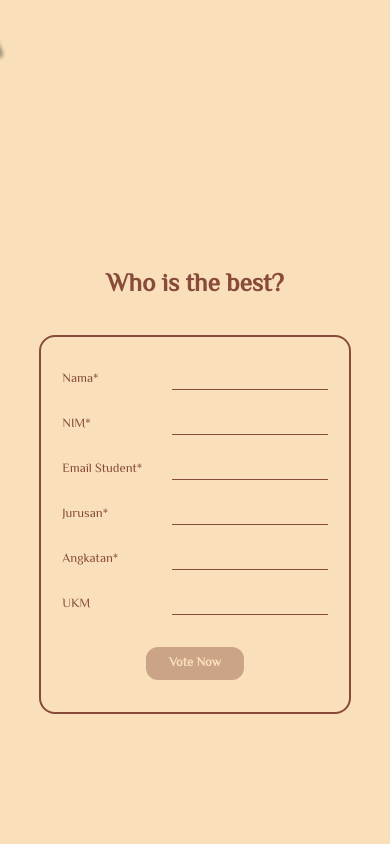
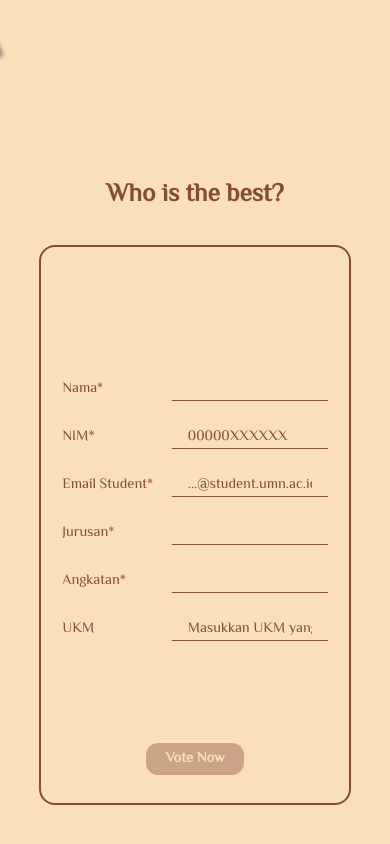
Before and after one commit to gilbertzaini/STUKM23, a React (Create React App) app in the folder frontend/: page / in a window 390 px wide. Shown: the part 1140-1984 px from the top of the page. Built offline with nearby package versions, Linux system fonts and the light colour scheme; no server answers.

Commit message:
ref(fe): fixed form responsiveness, added nim & email regex

```diff
--- a/frontend/src/App.css
+++ b/frontend/src/App.css
@@ -25,7 +25,8 @@
   background: #f9e0bb;
   min-height: 100vh;
   width: 100%;
-  overflow: auto;
+  overflow-x: hidden;
+  overflow-y: auto;
 }
 
 #app::-webkit-scrollbar {
--- a/frontend/src/components/VotingForm.css
+++ b/frontend/src/components/VotingForm.css
@@ -49,7 +49,7 @@
 .votingLabel {
   text-align: start;
   width: 20vw !important;
-  font-size: 3.5vh !important;
+  /* font-size: 3.5vh !important; */
 }
 
 .votingInput {
@@ -58,36 +58,38 @@
   border-bottom: 1px solid var(--secondary) !important;
   width: 35vw !important;
   height: 100% !important;
-  font-size: 3.5vh !important;
+  /* font-size: 3.5vh !important; */
 }
 
 .votingInput::placeholder {
-  color: var(--primary);
-  font-size: 3.5vh !important;
+  color: var(--secondary);
+  /* font-size: 3.5vh !important; */
 }
 
 .votingButton {
+  position: absolute !important;
+  bottom: 5% !important;
   background: var(--secondary) !important;
   color: var(--primary) !important;
-  height: 7vh !important;
-  width: 15vw !important;
-  font-size: 3.5vh !important;
+  height: 6vh !important;
+  width: 10vw !important;
+  font-size: 2rem !important;
 }
 
 @media only screen and (max-width: 1080px) {
   .votingLabel {
-    font-size: 2.2vh !important;
+    /* font-size: 2.2vh !important; */
     width: 25vw !important;
   }
 
   .votingInput {
-    font-size: 2.2vh !important;
+    /* font-size: 2.2vh !important; */
     width: 45vw !important;
   }
 
-  .votingInput::placeholder {
+  /* .votingInput::placeholder {
     font-size: 2vh !important;
-  }
+  } */
 
   .votingButton {
     height: 4vh !important;
@@ -98,40 +100,31 @@
 
 @media only screen and (max-width: 600px) {
   .votingLabel {
-    font-size: 1.5vh !important;
+    /* font-size: 0.9rem !important; */
     width: 25vw !important;
   }
 
   .votingInput {
-    font-size: 1.5vh !important;
+    /* font-size: 0.9rem !important; */
     width: 40vw !important;
   }
 
-  .votingInput::placeholder {
+  /* .votingInput::placeholder {
     font-size: 1.5vh !important;
-  }
+  } */
 
   .votingButton {
-    height: 4vh !important;
+    height: 2rem !important;
     width: 25vw !important;
-    font-size: 1.5vh !important;
-  }
-}
-
-@media only screen and (max-width: 600px) and (orientation: landscape){
-  .flipContainer {
-    height: 80vh;
-  }
-}
-@media only screen and (max-width: 600px) and (orientation: potrait){
-  .flipContainer {
-    height: 55vh;
+    font-size: 0.9rem !important;
   }
 }
 
 .ukmHeading {
+  position: absolute;
+  top: 11.5%;
   font-family: "El Messiri" !important;
-  font-size: 5vh !important;
+  /* font-size: 5vh !important; */
 }
 
 .ukmWrapper {
--- a/frontend/src/components/VotingForm.jsx
+++ b/frontend/src/components/VotingForm.jsx
@@ -42,6 +42,11 @@ const VotingForm = () => {
   const sainsosArr = [];
   const senbudArr = [];
 
+  const [emailCheck, setEmailCheck] = useState(false);
+  const [nimCheck, setNimCheck] = useState(false);
+  const emailRegex = /^[^\s@]+@student\.umn\.ac\.id$/;
+  const nimRegex = /^000000\d{5}$|^00000\d{6}$/;
+
   const getLoggedInUser = async () => {
     try {
       const response = await axios.get("http://localhost:8888/logged-in-user");
@@ -80,28 +85,70 @@ const VotingForm = () => {
       });
   }, []);
 
+  useEffect(() => {
+    if (orientation) console.log("potrait");
+    else console.log("landscape");
+  }, [orientation]);
+
   fieldList.forEach((field) => {
     const item = (
-      <Flex direction={"column"}>
+      <Flex direction={"column"} display={page === 0 ? "block" : "none"}>
         <Flex
           dir={{ base: "column", xl: "row" }}
           justifyContent={"center"}
           alignItems={"center"}
           my={3}
         >
-          <FormLabel className="votingLabel" my={"auto"}>
+          <FormLabel
+            className="votingLabel"
+            my={"auto"}
+            fontSize={{
+              base: "0.9rem",
+              sm: orientation ? "1.2rem" : "0.7rem",
+              lg: "1.3rem",
+              xl: "2rem",
+            }}
+          >
             {field.label}
           </FormLabel>
           <Input
+            fontSize={{
+              base: "0.9rem",
+              sm: orientation ? "1.2rem" : "0.7rem",
+              lg: "1.3rem",
+              xl: "2rem",
+            }}
             type={field.type}
             name={field.name}
             className="votingInput"
             placeholder={field.placeholder}
-            value={eval(field.name)}
+            value={
+              field.name === "nama"
+                ? nama
+                : field.name === "nim"
+                ? nim
+                : field.name === "email"
+                ? email
+                : field.name === "jurusan"
+                ? jurusan
+                : field.name === "angkatan"
+                ? angkatan
+                : ukm
+            }
             onChange={(e) => {
-              const targetName =
-                field.name.charAt(0).toUpperCase() + field.name.slice(1);
-              eval(`set${targetName}(e.target.value)`);
+              const value = e.target.value;
+              if (field.name === "nama") setNama(value);
+              else if (field.name === "nim") {
+                setNim(value);
+                if (nimRegex.test(value) || value === "") setNimCheck(true);
+                else setNimCheck(false);
+              } else if (field.name === "email") {
+                setEmail(value);
+                if (emailRegex.test(value) || value === "") setEmailCheck(true);
+                else setEmailCheck(false);
+              } else if (field.name === "jurusan") setJurusan(value);
+              else if (field.name === "angkatan") setAngkatan(value);
+              else setUkm(value);
             }}
             required={field.required}
           />
@@ -132,8 +179,8 @@ const VotingForm = () => {
     const item = (
       <Button
         my={5}
-        h={"7rem"}
-        w={"10rem"}
+        h={{ base: "6vh", lg: "5rem", xl: "7rem" }}
+        w={{ base: "auto", lg: "8rem", xl: "10rem" }}
         bg={"transparent"}
         _hover={{
           transform: "scale(1.1)",
@@ -191,7 +238,9 @@ const VotingForm = () => {
         // setError(true);
       } else {
         setFlip(true);
-        setPage(1);
+        setTimeout(() => {
+          setPage(1);
+        }, 100);
         flipRef.current.className = "flip now";
       }
     } else {
@@ -255,6 +304,9 @@ const VotingForm = () => {
 
         toggleFlip();
         resetState();
+        setTimeout(() => {
+          getLoggedInUser();
+        }, 100);
       } else {
         console.log("isi dlu bg");
       }
@@ -263,17 +315,17 @@ const VotingForm = () => {
     }
   };
 
-  // useEffect(() => {
-  //   console.log(
-  //     `Nama: ${nama}\n
-  //     NIM: ${nim}\n
-  //     Email: ${email}
-  //     Jurusan: ${jurusan}\n
-  //     Angkatan: ${angkatan}\n
-  //     UKM: ${ukm}
-  //     `
-  //   );
-  // }, [nama, nim, email, jurusan, angkatan, ukm]);
+  useEffect(() => {
+    console.log(
+      `Nama: ${nama}\n
+      NIM: ${nim}\n
+      Email: ${email}
+      Jurusan: ${jurusan}\n
+      Angkatan: ${angkatan}\n
+      UKM: ${ukm}
+      `
+    );
+  }, [nama, nim, email, jurusan, angkatan, ukm]);
 
   // useEffect(() => {
   //   console.log(
@@ -285,9 +337,9 @@ const VotingForm = () => {
   //   getLoggedInUser();
   // }, [olahraga, sainsos, senbud]);
 
-  // useEffect(() => {
-  //   console.log(`Page: ${page}`);
-  // }, [page]);
+  useEffect(() => {
+    console.log(`Page: ${page}`);
+  }, [page]);
 
   // useEffect(() => {
   //   console.log(`loggedInUser: ${loggedInUser.userId} - ${loggedInUser.nama}`);
@@ -296,13 +348,26 @@ const VotingForm = () => {
   return (
     <Flex justify={"center"} align={"center"} h={"100vh"} overflow={"hidden"}>
       <Box id="votingForm" mt={"-5%"} display={loggedIn ? "none" : "block"}>
-        <Heading className="votingHeading" py={3} fontSize={{base: "3vh", xl:"6vh"}}>
+        <Heading
+          className="votingHeading"
+          py={3}
+          fontSize={{ base: "3vh", xl: "6vh" }}
+        >
           Who is the best?
         </Heading>
         <form onSubmit={handleVote}>
-          <Flex justify={"center"} align={"center"} className="flipContainer"
-          h={{base: "45vh", sm: orientation ? "45vh" : "75vh", lg:"55vh", xl: "70vh"}}
-          w={{base: "80vw", xl: "65vw"}}>
+          <Flex
+            justify={"center"}
+            align={"center"}
+            className="flipContainer"
+            h={{
+              base: "35rem",
+              sm: orientation ? "30rem" : "20rem",
+              lg: "55vh",
+              xl: "70vh",
+            }}
+            w={{ base: "80vw", xl: "65vw" }}
+          >
             <Box
               ref={flipRef}
               className="flip"
@@ -328,8 +393,8 @@ const VotingForm = () => {
                     alignSelf={"end"}
                     isDisabled={
                       nama !== "" &&
-                      nim !== "" &&
-                      email !== "" &&
+                      nimCheck &&
+                      emailCheck &&
                       angkatan !== "" &&
                       jurusan !== ""
                         ? false
@@ -357,17 +422,27 @@ const VotingForm = () => {
                   onClick={() => {
                     if (page === 1) {
                       toggleFlip();
+                      setPage(0);
                     } else if (page > 1) {
                       setPage(page - 1);
                     }
                   }}
                 >
-                  <Image h={"3rem"} w={"auto"} src={back} />
+                  <Image
+                    h={{ base: "1.5rem", xl: "3rem" }}
+                    w={"auto"}
+                    src={back}
+                  />
                 </Button>
 
                 {page === 1 ? (
                   <>
-                    <Heading className="ukmHeading">Olahraga</Heading>
+                    <Heading
+                      className="ukmHeading"
+                      fontSize={{ base: "2vh", lg: "4vh", xl: "6vh" }}
+                    >
+                      Olahraga
+                    </Heading>
                     <Flex className="ukmWrapper">{olahragaArr}</Flex>
                     <Flex justify={"center"} align={"center"} mt={5}>
                       <Button
@@ -384,7 +459,12 @@ const VotingForm = () => {
                   </>
                 ) : page === 2 ? (
                   <>
-                    <Heading className="ukmHeading">Sains & Sosial</Heading>
+                    <Heading
+                      className="ukmHeading"
+                      fontSize={{ base: "2vh", lg: "4vh", xl: "6vh" }}
+                    >
+                      Sains & Sosial
+                    </Heading>
                     <Flex className="ukmWrapper">{sainsosArr}</Flex>
                     <Flex justify={"center"} align={"center"} mt={5}>
                       <Button
@@ -401,7 +481,12 @@ const VotingForm = () => {
                   </>
                 ) : (
                   <>
-                    <Heading className="ukmHeading">Seni & Budaya</Heading>
+                    <Heading
+                      className="ukmHeading"
+                      fontSize={{ base: "2vh", lg: "4vh", xl: "6vh" }}
+                    >
+                      Seni & Budaya
+                    </Heading>
                     <Flex className="ukmWrapper">{senbudArr}</Flex>
                     <Flex justify={"center"} align={"center"} mt={5}>
                       <Button
@@ -424,10 +509,16 @@ const VotingForm = () => {
         </form>
       </Box>
 
-      <Flex className="votedContainer" display={loggedIn ? "block" : "none"} h={{base: "25vh", xl: "65vh"}}
-      w={{base: "80vw", xl: "65vw"}}>
+      <Flex
+        className="votedContainer"
+        display={loggedIn ? "block" : "none"}
+        h={{ base: "45vh", lg: "65vh" }}
+        w={{ base: "80vw", lg: "65vw" }}
+      >
         <Flex justify={"center"} align={"center"} h={"100%"} my={"auto"}>
-          <Text textAlign={"center"} fontSize={{base: "3vh", xl: "5vh"}}>Terima kasih telah memilih</Text>
+          <Text textAlign={"center"} fontSize={{ base: "3vh", lg: "5vh" }}>
+            Terima kasih telah memilih
+          </Text>
         </Flex>
       </Flex>
     </Flex>
--- a/frontend/src/data/votingFieldList.js
+++ b/frontend/src/data/votingFieldList.js
@@ -12,7 +12,7 @@ export const fieldList = [
       label: "NIM*",
       type: "text",
       name: "nim",
-      placeholder: "",
+      placeholder: "00000XXXXXX",
       required: true,
     },
     {
@@ -20,7 +20,7 @@ export const fieldList = [
       label: "Email Student*",
       type: "email",
       name: "email",
-      placeholder: "",
+      placeholder: "...@student.umn.ac.id",
       required: true,
     },
     {
@@ -44,7 +44,7 @@ export const fieldList = [
       label: "UKM",
       type: "text",
       name: "ukm",
-      placeholder: "",
+      placeholder: "Masukkan UKM yang diikuti *jika ada",
       required: false,
     },
     {
```
Also changed, not shown: 1 other file (tests, documents, lock files or other folders).
